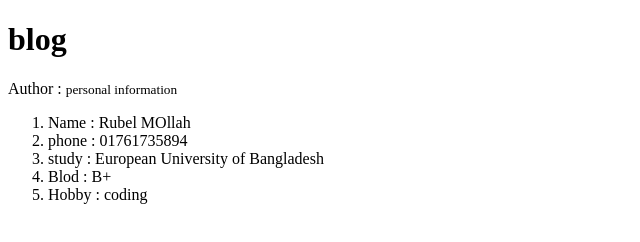
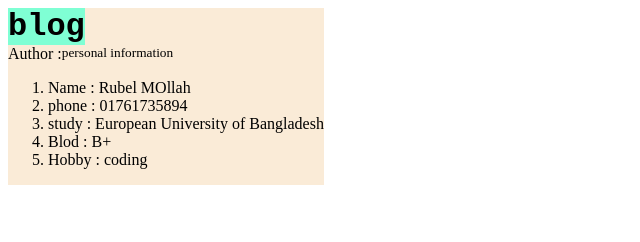
Before and after one commit to RubelMollah-RM/my-second-repo, a plain HTML site: page index.html in a window 1280 px wide. Shown: the whole page, without its empty margins (0-640 px from the left). Drawn offline with Linux system fonts and the light colour scheme.

Commit message:
personal informaton

```diff
--- /dev/null
+++ b/index.css
@@ -0,0 +1,15 @@
+.div1{
+    background-color: antiquewhite;
+    display: inline-block;
+}
+
+h1{
+    font-family: 'Courier New', Courier, monospace;
+    background-color: aquamarine;
+    display: inline;
+}
+
+#authore{
+    display: flex;
+    color: black;
+}
--- a/index.html
+++ b/index.html
@@ -5,12 +5,13 @@
     <meta http-equiv="X-UA-Compatible" content="IE=edge">
     <meta name="viewport" content="width=device-width, initial-scale=1.0">
     <title>Document</title>
+    <link rel="stylesheet" href="index.css">
 </head>
 <body>
     <div class="div1">
         <h1>blog</h1>
-        Author : <small>personal information</small>
-        <ol>
+        <span id="authore">Author : <small> personal information </small></span>
+        <ol type="">
             <li>Name : Rubel MOllah</li>
             <li>phone : 01761735894</li>
             <li>study : European University of Bangladesh</li>
```
